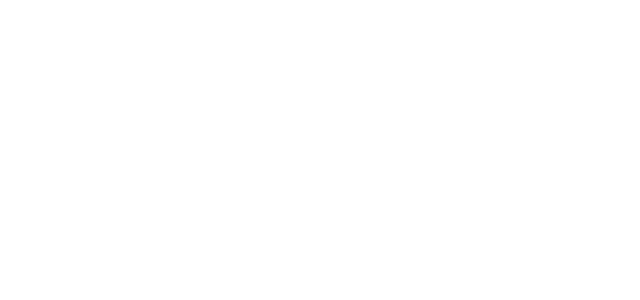
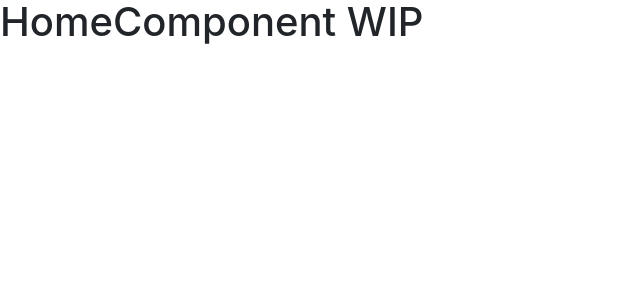
Before and after one commit to ryanarnold/j-renshuu, an Angular app: page / in a window 1280 px wide. Shown: the top 300 px of the page, without its empty margins (0-640 px from the left). Built offline with nearby package versions, Linux system fonts and the light colour scheme.

Commit message:
Setup HomeComponent.

```diff
--- a/src/app/app.module.ts
+++ b/src/app/app.module.ts
@@ -2,13 +2,22 @@
 import { NgModule } from '@angular/core';
 import { RouterModule, Routes, Router } from '@angular/router';
 
+// Components
+
 import { AppComponent } from './app.component';
+import { HomeComponent } from './components/home/home.component';
 
-const appRoutes: Routes = []
+const appRoutes: Routes = [
+  {
+    path: '',
+    component: HomeComponent
+  }
+]
 
 @NgModule({
   declarations: [
-    AppComponent
+    AppComponent,
+    HomeComponent
   ],
   imports: [
     BrowserModule,
--- /dev/null
+++ b/src/app/components/home/home.component.html
@@ -0,0 +1 @@
+<h1>HomeComponent WIP</h1>
```
Also changed, not shown: src/app/components/home/home.component.ts (added, +12 -0 lines), src/app/components/home/home.component.css (added).
